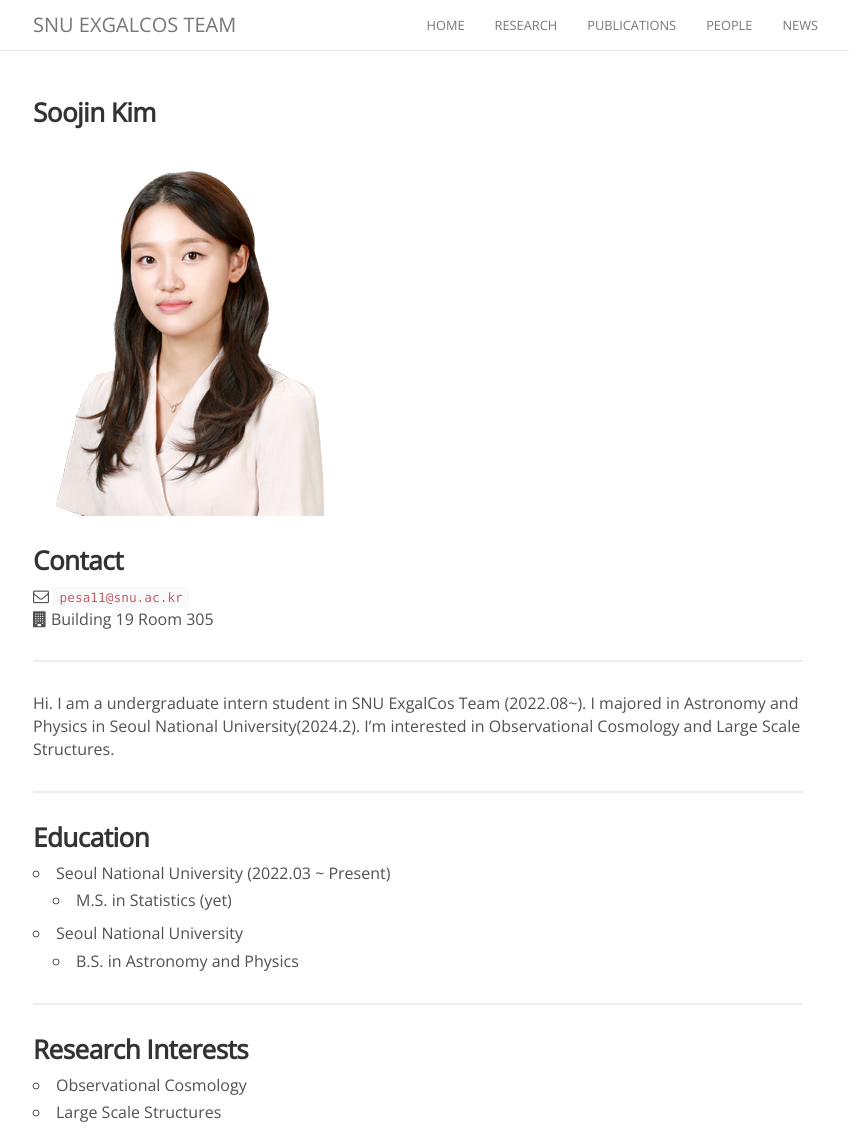
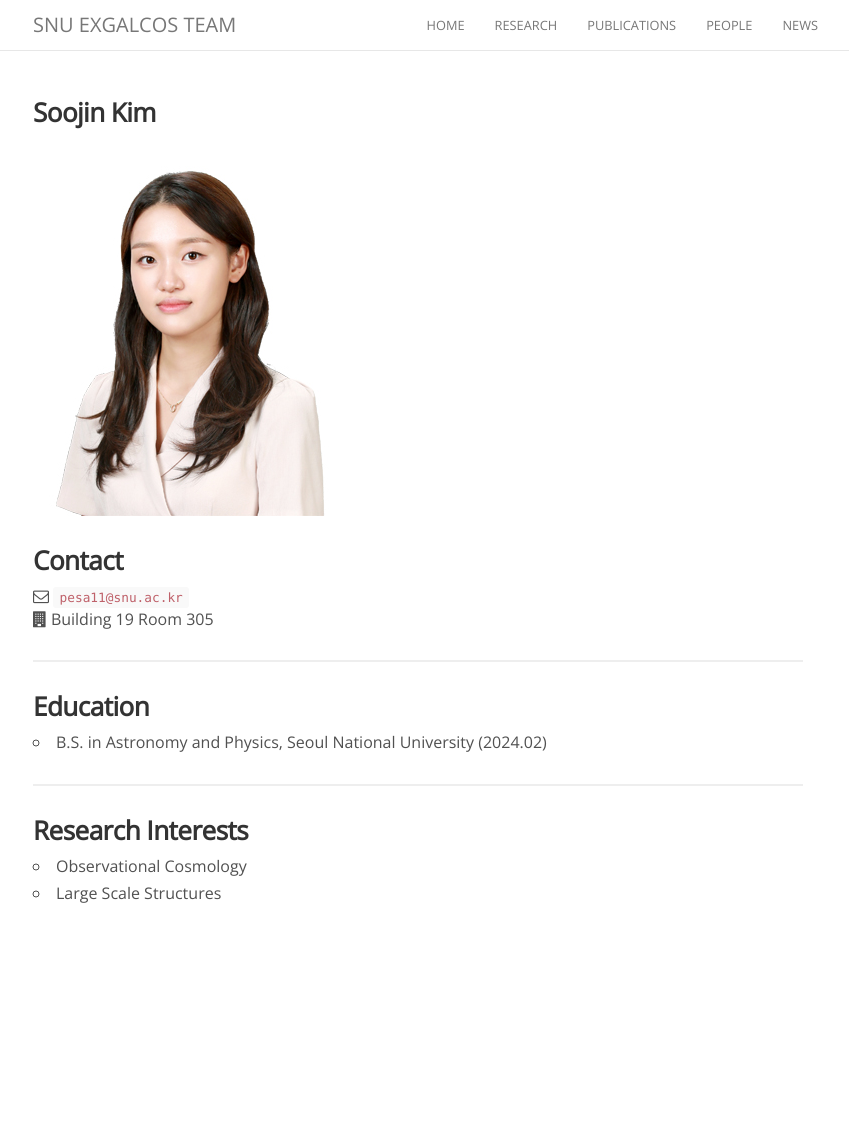
Before and after one commit to exgalcos/exgalcos.github.io, a Jekyll site: the page built from _people/soojin_kim.md, in a window 1280 px wide and 1144 px high. Shown: the whole window, without its empty margins (222-1071 px from the left). Built offline with Jekyll 4.4.1, drawn with Linux system fonts in a browser that asks for light colours; nearby versions of some CDN libraries; comment, search, counter and statistics services are not loaded.

Commit message:
Update soojin_kim.md

```diff
--- a/_people/soojin_kim.md
+++ b/_people/soojin_kim.md
@@ -15,16 +15,9 @@ joined: 2022
 
 <hr>
 
-Hi. I am a undergraduate intern student in SNU ExgalCos Team (2022.08~). I majored in Astronomy and Physics in Seoul National University(2024.2). I'm interested in Observational Cosmology and Large Scale Structures.
-
-<hr>
-
 ### Education
 
-* Seoul National University (2022.03 ~ Present)
-    - M.S. in Statistics (yet)
-* Seoul National University
-    - B.S. in Astronomy and Physics
+* B.S. in Astronomy and Physics, Seoul National University (2024.02)
 
 <hr>
 
```
